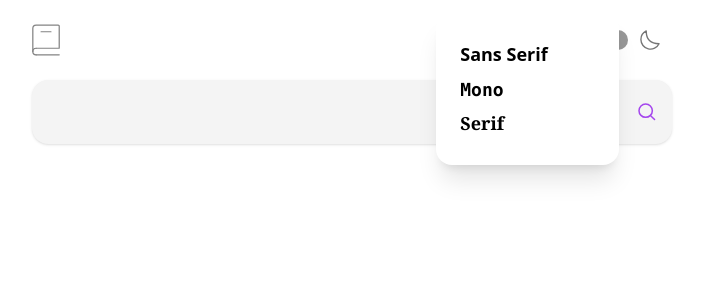
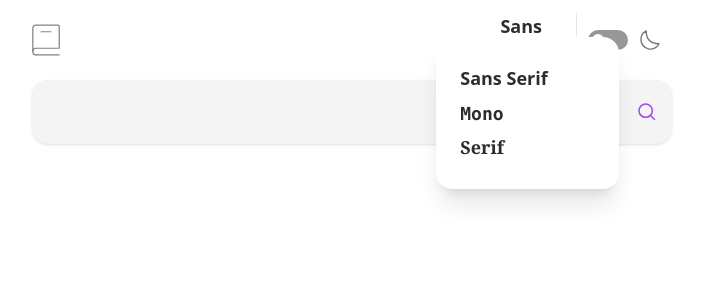
Before and after one commit to reactaleks/dictionary-app-nextjs, a Next.js app: page / in a window 1280 px wide. Both pictures are taken after a click on the button "Sans Serif". Shown: the top 300 px of the page, without its empty margins (288-991 px from the left). Built offline with nearby package versions, Linux system fonts and the light colour scheme.

Commit message:
Removed next-themes, and headlessui. - Reworked components to use context instead of next themes/headlessui due to using next 15 / react 19. - Fixing typerrors.

```diff
--- a/app/page.tsx
+++ b/app/page.tsx
@@ -1,14 +1,20 @@
+'use client'
 import Form from "@/components/form_component/FormComponent";
 import Navigation from "@/components/nav_component/NavComponent";
+import { useContext } from "react";
+import { ThemeContext } from "@/components/providers/ContextProviders";
+
 export default function Home() {
+  const {theme} = useContext(ThemeContext)
+
   return (
-    <>
+    <div className={`min-h-screen ${theme ? 'bg-black text-white': 'bg-white text-main_black' }`}>
       <Navigation />
       <main className="min-h-screen ">
 
         <Form />
 
       </main>
-    </>
+    </div>
   );
 }
--- a/components/form_component/FormComponent.tsx
+++ b/components/form_component/FormComponent.tsx
@@ -2,8 +2,9 @@
 
 import { getDictionaryData } from "../server_actions/ServerActions";
 import Output from "../output_component/OutputComponent";
-import { useActionState, useState, useEffect } from "react";
+import { useActionState, useState, useEffect, useContext } from "react";
 import FormSkeleton from "./loading_skeleton_component/FormSkeletonComponent";
+import { ThemeContext } from "../providers/ContextProviders";
 
 const initialState = {
   data: "",
@@ -15,11 +16,11 @@ export default function Form() {
     getDictionaryData,
     initialState
   );
+  const { theme } = useContext(ThemeContext);
   const [isEmpty, setIsEmpty] = useState(false);
 
   useEffect(() => {
     state.error == undefined ? setIsEmpty(false) : setIsEmpty(true);
-
   }, [state]);
 
   return (
@@ -28,34 +29,38 @@ export default function Form() {
       key="form-component"
     >
       <form action={formAction}>
-        <div className="relative  h-[48px] md:h-[64px] flex items-center">
+        <div className="relative  h-[48px] md:h-[64px] flex items-center ">
           <input
             type="text"
             name="searchTerm"
-            className={`border w-full h-full shadow ${
-              isEmpty
-                ? "border border-x-4 border-y-4 border-red-500 dark:border-red-600"
-                : "border-none dark:border-none"
-            } relative md:text-headings rounded-2xl pl-4  ${isEmpty ? 'focus:outline-transparent' : 'focus:outline-main_purple'} bg-[#F4F4F4] dark:bg-[#1F1F1F]  dark:border-[#1F1F1F]  font-bold`}
+            autoComplete="off"
+            className={` w-full h-full shadow focus:outline-none
+
+              ${
+                isEmpty
+                  ? "border border-x-2 border-y-2 border-red-500 focus:outline-transparent"
+                  : "border-none  focus:outline-main_purple"
+              }
+              ${theme ? "bg-[#1F1F1F] border-[#1F1F1F] " : "bg-[#F4F4F4]  "}
+            relative md:text-headings rounded-2xl pl-4 font-bold `}
           />
           <button type="submit" className="absolute right-4">
             {pending ? (
               <div
                 className="inline-block h-[18px] w-[18px] animate-spin border-main_purple rounded-full border-4 border-solid border-current border-e-transparent align-[-0.125em]  motion-reduce:animate-[spin_1.5s_linear_infinite]"
                 role="status"
-              >
-              </div>
+              ></div>
             ) : (
               <svg
                 xmlns="http://www.w3.org/2000/svg"
                 width="18"
                 height="18"
                 viewBox="0 0 18 18"
-                className={`${isEmpty ? 'fill-red-500' : null}`}
+                className={`${isEmpty ? "fill-red-500" : null}`}
               >
                 <path
                   fill="none"
-                  stroke={`${isEmpty ? '#FF5252' : '#A445ED'}`}
+                  stroke={`${isEmpty ? "#FF5252" : "#A445ED"}`}
                   strokeLinecap="round"
                   strokeLinejoin="round"
                   strokeWidth="1.5"
@@ -70,7 +75,7 @@ export default function Form() {
         </div>
       </form>
 
-      {!pending ? <Output apiresponse={state} /> : <FormSkeleton />}
+      {!pending ? <Output apiresponse={{data: state.data, error: state.error}} /> : <FormSkeleton />}
     </div>
   );
 }
--- a/components/nav_component/NavComponent.tsx
+++ b/components/nav_component/NavComponent.tsx
@@ -1,6 +1,6 @@
-"use client";
 import FontSwitch from "./ui_components/FontSwitchComponenet";
 import ThemeSwitch from "./ui_components/ThemeSwitchComponent";
+
 export default function Navigation() {
   return (
     <nav className="h-[10vh] w-[90vw] xl:w-[50vw] mx-auto flex justify-between items-center">
--- a/components/nav_component/ui_components/FontSwitchComponenet.tsx
+++ b/components/nav_component/ui_components/FontSwitchComponenet.tsx
@@ -1,9 +1,11 @@
 "use client";
 import { useContext, useState } from "react";
-import { FontContext } from "@/components/providers/ContextProviders";
+import { FontContext, ThemeContext } from "@/components/providers/ContextProviders";
 
 export default function FontSwitch() {
   const { fontFamily, changeFontFamily } = useContext(FontContext);
+  const {theme} = useContext(ThemeContext);
+
   const [fontTitle, setFontTitle] = useState("Sans Serif");
   const [isMenuVisible, setIsMenuVisible] = useState(false);
 
@@ -31,8 +33,8 @@ export default function FontSwitch() {
       </button>
       <div
         className={` ${
-          isMenuVisible ? "absolute top-0 z-20" : "hidden"
-        } bg-white dark:bg-black dark:shadow-main_purple dark:shadow-2xl text-bodys md:text-bodym w-[183px] h-[152px] flex flex-col justify-evenly py-5 px-6 rounded-2xl shadow-xl`}
+          isMenuVisible ? "absolute top-6 z-20" : "hidden"
+        }  ${theme ? 'bg-black shadow-main_purple shadow-2xl'   : 'bg-white' } text-bodys md:text-bodym w-[183px] h-[152px] flex flex-col justify-evenly py-5 px-6 rounded-2xl shadow-xl`}
       >
         <div>
           <button
--- a/components/nav_component/ui_components/ThemeSwitchComponent.tsx
+++ b/components/nav_component/ui_components/ThemeSwitchComponent.tsx
@@ -1,29 +1,29 @@
 "use client";
 
-import { useTheme } from "next-themes";
-import { useState, useEffect } from "react";
+import { useState, useEffect, useContext } from "react";
 import MoonIcon from "./ui_images/MoonIcon";
+import { ThemeContext } from "@/components/providers/ContextProviders";
 
 export default function ThemeSwitch() {
   const [mounted, setMounted] = useState(false);
-  const { systemTheme, theme, setTheme } = useTheme();
-  const currentTheme = theme === "system" ? systemTheme : theme;
   const [enabled, setEnabled] = useState(false);
+  const {theme, changeTheme} = useContext(ThemeContext);
 
   useEffect(() => {
     setMounted(true);
+    changeTheme(theme)
   }, []);
 
   if (!mounted) {
     return null;
   }
 
-  const changeTheme = () => {
-    if (currentTheme == "dark") {
-      setTheme("light");
+  const switchTheme = () => {
+    if (theme == true) {
+      changeTheme(false);
       setEnabled(false);
     } else {
-      setTheme("dark");
+      changeTheme(true);
       setEnabled(true);
     }
   };
@@ -31,8 +31,8 @@ export default function ThemeSwitch() {
   return (
     <div className="flex w-[50%] justify-evenly items-center">
       <button
-        onClick={changeTheme}
-        className={`group relative flex h-[20px] w-[40px] cursor-pointer rounded-full bg-[#979797] dark:bg-main_purple  p-1 transition-colors duration-200 ease-in-out focus:outline-none data-[focus]:outline-1`}
+        onClick={switchTheme}
+        className={`group relative flex h-[20px] ${theme ? 'bg-main_purple' : null} w-[40px] cursor-pointer rounded-full bg-[#979797]  p-1 transition-colors duration-200 ease-in-out focus:outline-none data-[focus]:outline-1`}
       >
         <span
           aria-hidden="true"
--- a/components/output_component/data_ouput_components/ErrorOutputComponent.tsx
+++ b/components/output_component/data_ouput_components/ErrorOutputComponent.tsx
@@ -1,12 +1,12 @@
 import Image from "next/image";
 
-export default function ErrorOutput({ apiresponse }: ErrorProps) {
+export default function ErrorOutput({ apiresponse }: OutputProps) {
     return (
       <div className="h-[50vh] w-[75vw] xl:w-[50vw] my-auto mx-auto flex flex-col justify-center items-center text-center">
         <div className="">
           <Image src={'/assets/images/icon-sad-face.svg'} width={48} height={48} className="h-[64px] w-[64px]" alt="Sad face icon"/>
         </div>
-        <div className="text-headings font-bold text-main_black dark:text-white my-4">{apiresponse.data.title}</div>
+        <div className="text-headings font-bold my-4">{apiresponse.data.title}</div>
         <div className="text-bodym text-main_gray">
           {apiresponse.data.message + apiresponse.data.resolution}
         </div>
--- a/components/output_component/types/output_component_types.tsx
+++ b/components/output_component/types/output_component_types.tsx
@@ -1,20 +1,17 @@
-// Data output types
-interface ErrorProps {
-  apiresponse: {
-    data: {
-      title: string;
-      message: string;
-      resolution: string;
-    };
-  };
-}
+
 interface OutputProps {
   apiresponse: {
-    data: DictionaryEntry[];
-    error?: string | undefined;
+    data: DictionaryData;
+    error?: string;
   };
 }
 // Data types
+interface DictionaryData extends Array<any> {
+  message?: string;
+  results: DictionaryEntry[];
+  title: string;
+  resolution: string;
+}
 
 interface DictionaryEntry {
   word: string;
--- a/components/providers/ContextProviders.tsx
+++ b/components/providers/ContextProviders.tsx
@@ -1,16 +1,21 @@
 "use client";
-import { createContext, useState } from "react";
+import { createContext, useState, useEffect } from "react";
 
 interface ContextTypes {
   fontFamily: string;
   changeFontFamily: (val: string) => void;
 }
-
+// Font context
 export const FontContext = createContext<ContextTypes>({
   fontFamily: "font-sans",
   changeFontFamily: () => {}
 });
-
+// Theme context
+export const ThemeContext = createContext({
+  theme: false,
+  changeTheme: (arg0:boolean) => {}
+})
+// Font context provider
 export function FontsContextProvider({ children }: { children: React.ReactNode }) {
   const [fontFamily, setFontFamily] = useState("font-sans");
 
@@ -24,3 +29,23 @@ export function FontsContextProvider({ children }: { children: React.ReactNode }
     </FontContext.Provider>
   );
 }
+
+// Theme context provider
+export function ThemeContextProvider({children}: { children: React.ReactNode }) {
+  const [theme, setTheme] = useState(false)
+
+  useEffect(() => {
+    const prefersDarkMode = window.matchMedia(`(prefers-color-scheme: dark)`)
+    setTheme(prefersDarkMode.matches)
+  }, [])
+
+  const changeTheme = (arg0:boolean) => {
+    return setTheme(arg0);
+  }
+
+  return (
+    <ThemeContext.Provider value={{theme, changeTheme}}>
+      {children}
+    </ThemeContext.Provider>
+  )
+}
--- a/components/providers/Providers.tsx
+++ b/components/providers/Providers.tsx
@@ -1,13 +1,14 @@
 'use client'
 
-import { ThemeProvider } from 'next-themes';
 import { useContext } from 'react';
-import { FontContext } from './ContextProviders';
+import { FontContext, ThemeContext } from './ContextProviders';
+
 export function ThemeSwitchProvider({ children }: { children: React.ReactNode }) {
+
 	return (
-		<ThemeProvider attribute="class" defaultTheme="system" enableSystem>
+		<div>
 			{children}
-		</ThemeProvider>
+		</div>
 	);
 }
 
```
Also changed, not shown: app/layout.tsx (+10 -5 lines), components/output_component/data_ouput_components/DataOutput.tsx (+15 -13 lines), package.json (+8 -4 lines), 2 other files (tests, documents, lock files or other folders).
